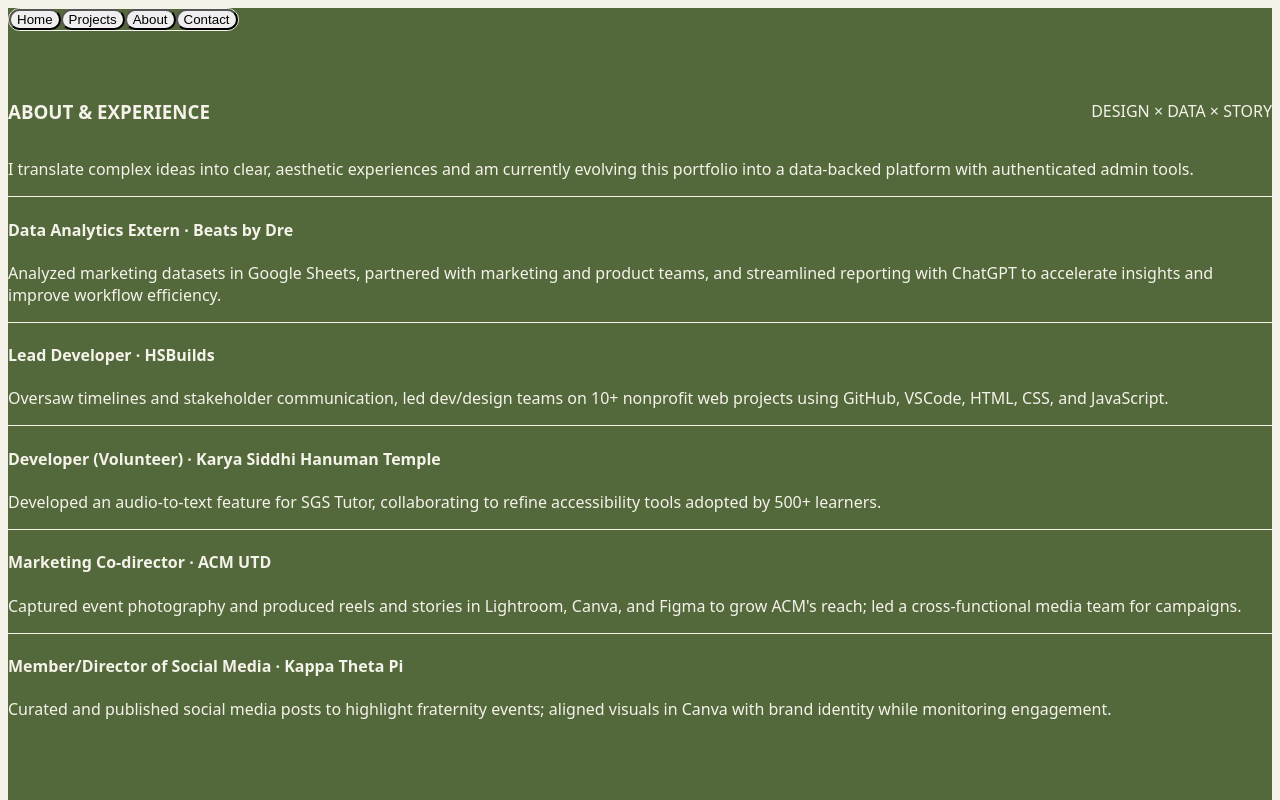
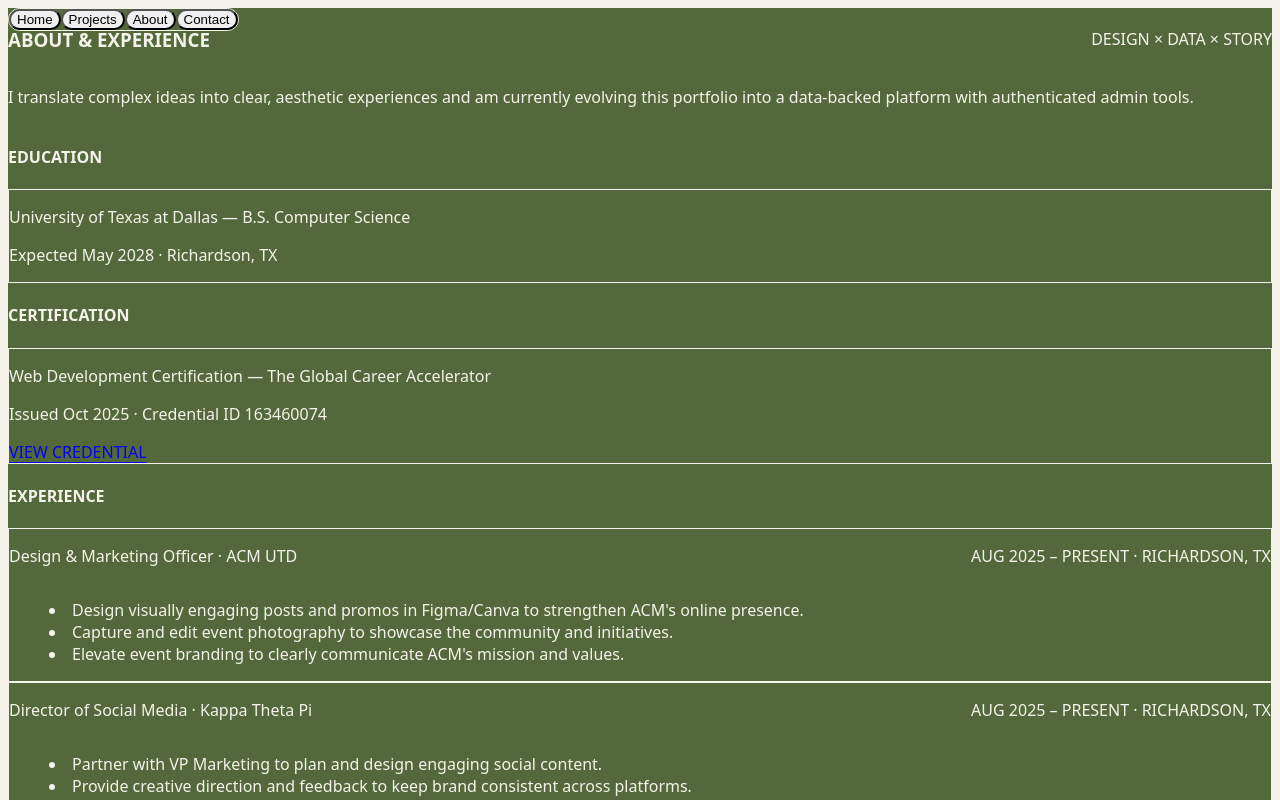
Before and after one commit to anvisiddabhattuni/anvi-portfolio, a React (Vite) app: page / in a window 1280 px wide. Both pictures are taken after a click on the button "About". Shown: the top 800 px of the page. Built offline with nearby package versions, Linux system fonts and the light colour scheme.

Commit message:
Add education, certification, and updated experience content

```diff
--- a/src/App.jsx
+++ b/src/App.jsx
@@ -32,29 +32,63 @@ const projects = [
 
 const experiences = [
   {
-    role: "Data Analytics Extern · Beats by Dre",
-    summary:
-      "Analyzed marketing datasets in Google Sheets, partnered with marketing and product teams, and streamlined reporting with ChatGPT to accelerate insights and improve workflow efficiency.",
+    role: "Design & Marketing Officer · ACM UTD",
+    time: "Aug 2025 – Present · Richardson, TX",
+    bullets: [
+      "Design visually engaging posts and promos in Figma/Canva to strengthen ACM's online presence.",
+      "Capture and edit event photography to showcase the community and initiatives.",
+      "Elevate event branding to clearly communicate ACM's mission and values.",
+    ],
+  },
+  {
+    role: "Director of Social Media · Kappa Theta Pi",
+    time: "Aug 2025 – Present · Richardson, TX",
+    bullets: [
+      "Partner with VP Marketing to plan and design engaging social content.",
+      "Provide creative direction and feedback to keep brand consistent across platforms.",
+      "Highlight chapter events, wins, and member stories to drive engagement.",
+    ],
+  },
+  {
+    role: "Data Analyst Extern · Beats by Dre",
+    time: "Dec 2024 – Feb 2025",
+    bullets: [
+      "Analyzed qualitative and quantitative data to support strategic marketing decisions.",
+      "Performed data cleaning and visualization to keep insights clear and reliable.",
+      "Built reports/dashboards with actionable recommendations for stakeholders.",
+    ],
   },
   {
     role: "Lead Developer · HSBuilds",
-    summary:
-      "Oversaw timelines and stakeholder communication, led dev/design teams on 10+ nonprofit web projects using GitHub, VSCode, HTML, CSS, and JavaScript.",
+    time: "Aug 2023 – Aug 2024 · Frisco, TX (Hybrid)",
+    bullets: [
+      "Led timelines and stakeholder comms across 10+ nonprofit web projects.",
+      "Designed user-friendly interfaces in HTML, CSS, and JavaScript.",
+      "Collaborated with dev/design teams to ship responsive, on-time sites.",
+    ],
   },
   {
     role: "Developer (Volunteer) · Karya Siddhi Hanuman Temple",
-    summary:
-      "Developed an audio-to-text feature for SGS Tutor, collaborating to refine accessibility tools adopted by 500+ learners.",
+    time: "Jun 2021 – 2022",
+    bullets: [
+      "Built audio-to-text feature for SGS Tutor, refining accessibility tools adopted by 500+ learners.",
+      "Collaborated with developers to enhance online education resources for spiritual study programs.",
+    ],
   },
+];
+
+const education = [
   {
-    role: "Marketing Co-director · ACM UTD",
-    summary:
-      "Captured event photography and produced reels and stories in Lightroom, Canva, and Figma to grow ACM's reach; led a cross-functional media team for campaigns.",
+    school: "University of Texas at Dallas — B.S. Computer Science",
+    detail: "Expected May 2028 · Richardson, TX",
   },
+];
+
+const certifications = [
   {
-    role: "Member/Director of Social Media · Kappa Theta Pi",
-    summary:
-      "Curated and published social media posts to highlight fraternity events; aligned visuals in Canva with brand identity while monitoring engagement.",
+    name: "Web Development Certification — The Global Career Accelerator",
+    time: "Issued Oct 2025 · Credential ID 163460074",
+    href: "https://www.credential.net/cb2df851-dbc7-48c6-a3d9-944c13ddd559#acc.YSm5Lnve",
   },
 ];
 
@@ -104,7 +138,7 @@ export default function App() {
             </div>
 
             <p className="max-w-3xl mx-auto text-sm md:text-base text-bone/85 leading-relaxed">
-              UTD computer science student building data-informed, design-forward experiences. From analytics dashboards to accessibility features, I deliver polished React/Tailwind frontends and plan for secure, API-driven content updates.
+              UTD computer science student (B.S., May 2028) building data-informed, design-forward experiences. From analytics dashboards to accessibility features, I deliver polished React/Tailwind frontends and plan for secure, API-driven content updates.
             </p>
 
             <div className="flex items-center justify-center gap-4 mt-2 text-[11px] tracking-widerish uppercase">
@@ -180,7 +214,7 @@ export default function App() {
         )}
 
         {activeTab === "about" && (
-          <section className="bg-bone text-ink w-full max-w-4xl rounded-2xl px-6 md:px-12 py-10 shadow-xl shadow-ink/10">
+          <section className="bg-bone text-ink w-full max-w-5xl rounded-2xl px-6 md:px-12 py-10 shadow-xl shadow-ink/10 space-y-8">
             <div className="flex items-center justify-between gap-4 flex-wrap">
               <h3 className="font-display text-lg md:text-xl uppercase tracking-widerish">
                 About & Experience
@@ -196,14 +230,61 @@ export default function App() {
               authenticated admin tools.
             </p>
 
-            <div className="mt-6 space-y-6 text-sm md:text-base">
+            <div className="grid gap-6 md:grid-cols-2">
+              <div className="space-y-3">
+                <h4 className="font-semibold uppercase tracking-wide text-xs text-ink/70">
+                  Education
+                </h4>
+                {education.map((edu) => (
+                  <div key={edu.school} className="border border-ink/10 rounded-xl p-4 bg-white/70 text-sm md:text-base">
+                    <p className="font-semibold">{edu.school}</p>
+                    <p className="text-ink/70 mt-1">{edu.detail}</p>
+                  </div>
+                ))}
+              </div>
+              <div className="space-y-3">
+                <h4 className="font-semibold uppercase tracking-wide text-xs text-ink/70">
+                  Certification
+                </h4>
+                {certifications.map((cert) => (
+                  <div key={cert.name} className="border border-ink/10 rounded-xl p-4 bg-white/70 text-sm md:text-base">
+                    <p className="font-semibold">{cert.name}</p>
+                    <p className="text-ink/70 mt-1">{cert.time}</p>
+                    <a
+                      href={cert.href}
+                      target="_blank"
+                      rel="noreferrer"
+                      className="inline-flex items-center gap-1 text-xs uppercase tracking-wide text-ink/80 underline-offset-4 hover:underline mt-2"
+                    >
+                      View Credential
+                    </a>
+                  </div>
+                ))}
+              </div>
+            </div>
+
+            <div className="space-y-6 text-sm md:text-base">
+              <h4 className="font-semibold uppercase tracking-wide text-xs text-ink/70">
+                Experience
+              </h4>
               {experiences.map((item) => (
                 <div
                   key={item.role}
-                  className="border-t border-ink/10 pt-4"
+                  className="border border-ink/10 rounded-xl p-4 bg-white/70"
                 >
-                  <h4 className="font-semibold">{item.role}</h4>
-                  <p className="mt-1 text-ink/75">{item.summary}</p>
+                  <div className="flex flex-wrap justify-between gap-2">
+                    <p className="font-semibold">{item.role}</p>
+                    {item.time && (
+                      <p className="text-ink/60 text-xs uppercase tracking-wide">
+                        {item.time}
+                      </p>
+                    )}
+                  </div>
+                  <ul className="mt-2 space-y-2 text-ink/75 list-disc list-inside">
+                    {item.bullets.map((bullet) => (
+                      <li key={bullet}>{bullet}</li>
+                    ))}
+                  </ul>
                 </div>
               ))}
             </div>
```
